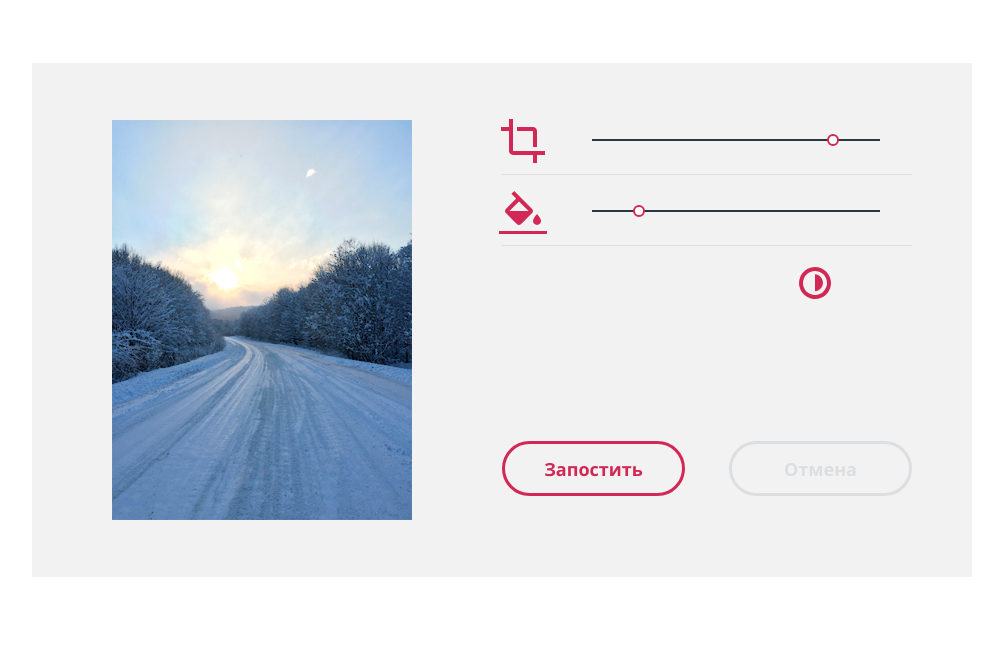
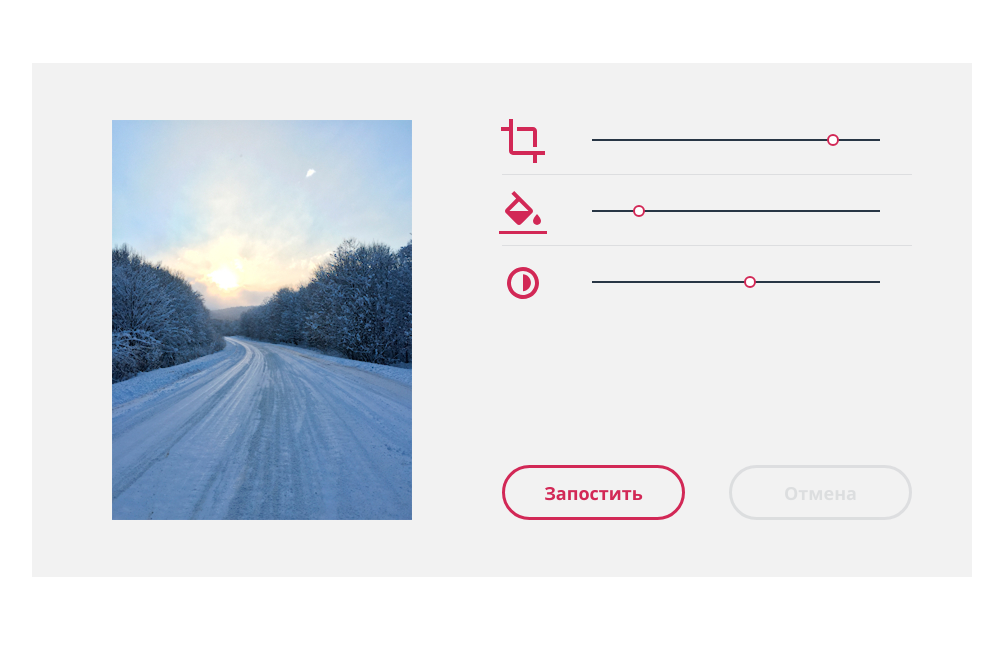
Before and after one commit to Senya2648/1105667-pink-24, a website: page source/catalog.html in a window 1280 px wide. Shown: the part 2572-3226 px from the top of the page, without its empty margins (138-1141 px from the left). Drawn offline with nearby package versions, Linux system fonts and the light colour scheme; files that its build step writes are made by us from their sources.

Commit message:
потерянный инпут

```diff
--- a/source/catalog.html
+++ b/source/catalog.html
@@ -300,6 +300,7 @@ if (navMain.classList.contains('main-nav--closed')) {
             <input class="photos-editor__range-scale photos-editor__range-fill" type="range" id="fill" name="fill" min="0" max="20" value="3">
           </div>
           <div class="photos-editor__range-wrapper">
+            <input class="photos-editor__range-scale photos-editor__range-contrast" type="range" id="contrast" name="contrast" min="0" max="20" value="11">
           </div>
 
           <button class="photos-editor__button photos-editor__button--submit button button--shape-round button--theme-contrast" type="submit">Запостить</button>
```
